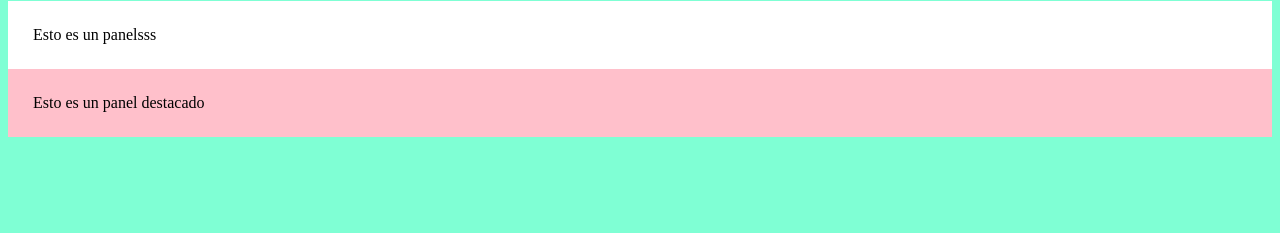
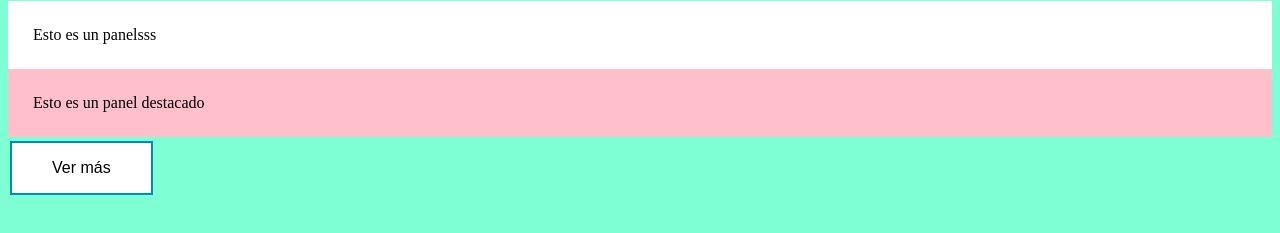
Before and after one commit to Pitagoras27/sass-structure, a website built with webpack: page src/index.html in a window 1280 px wide. Shown: the part 79-312 px from the top of the page. Built offline with nearby package versions, Linux system fonts and the light colour scheme.

Commit message:
USo de esta estructura y nomenclarira BEM

```diff
--- a/src/index.html
+++ b/src/index.html
@@ -13,5 +13,6 @@
   <div class="Panel Panel-destacado">
     Esto es un panel destacado
   </div>
+  <button class="btn btn--modifier">Ver más</button>
 </body>
 </html>
--- /dev/null
+++ b/src/scss/base/_botons.scss
@@ -0,0 +1,21 @@
+.btn {
+  border: none;
+  color: white;
+  padding: 16px 40px;
+  text-align: center;
+  // $basefontsize
+  font-size: $basefontsize;
+  margin: 4px 2px;
+  transition-duration: 0.4s;
+  cursor: pointer;
+
+  &--modifier{
+    background-color: white;
+    color: black;
+    border: 2px solid #008CBA;
+  }
+  &--modifier:hover {
+    background-color: #008CBA;
+    color: white;
+  }
+}
--- a/src/scss/styles.scss
+++ b/src/scss/styles.scss
@@ -1,5 +1,5 @@
 // Libreries, settings y variables
-@import 'lib/_variables';
+@import 'lib/variables';
 
 // Elements base
 @import './base/botons';
@@ -9,6 +9,7 @@
 @import './components/grids';
 
 @import './components/utilities';
+
 
 body {
   background-color: aquamarine;
```
Also changed, not shown: src/scss/base/_botons.sass (deleted).
